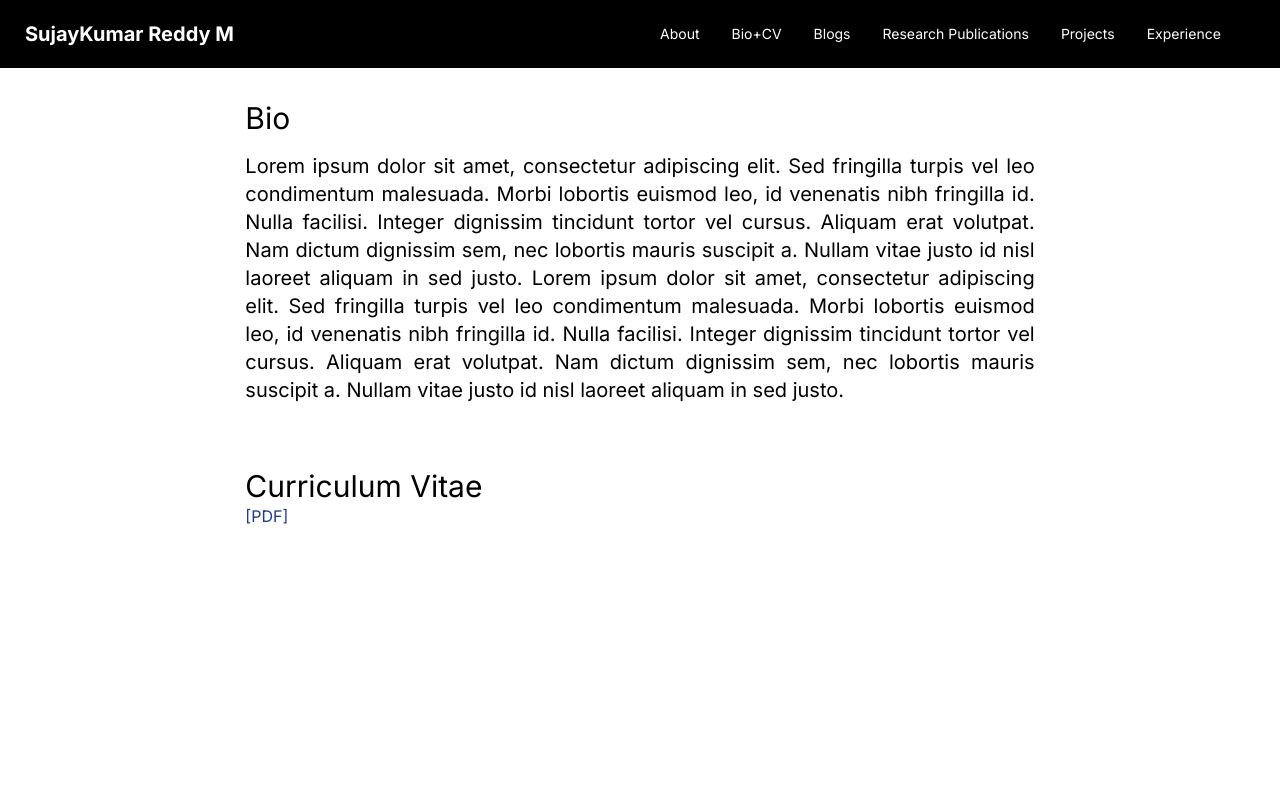
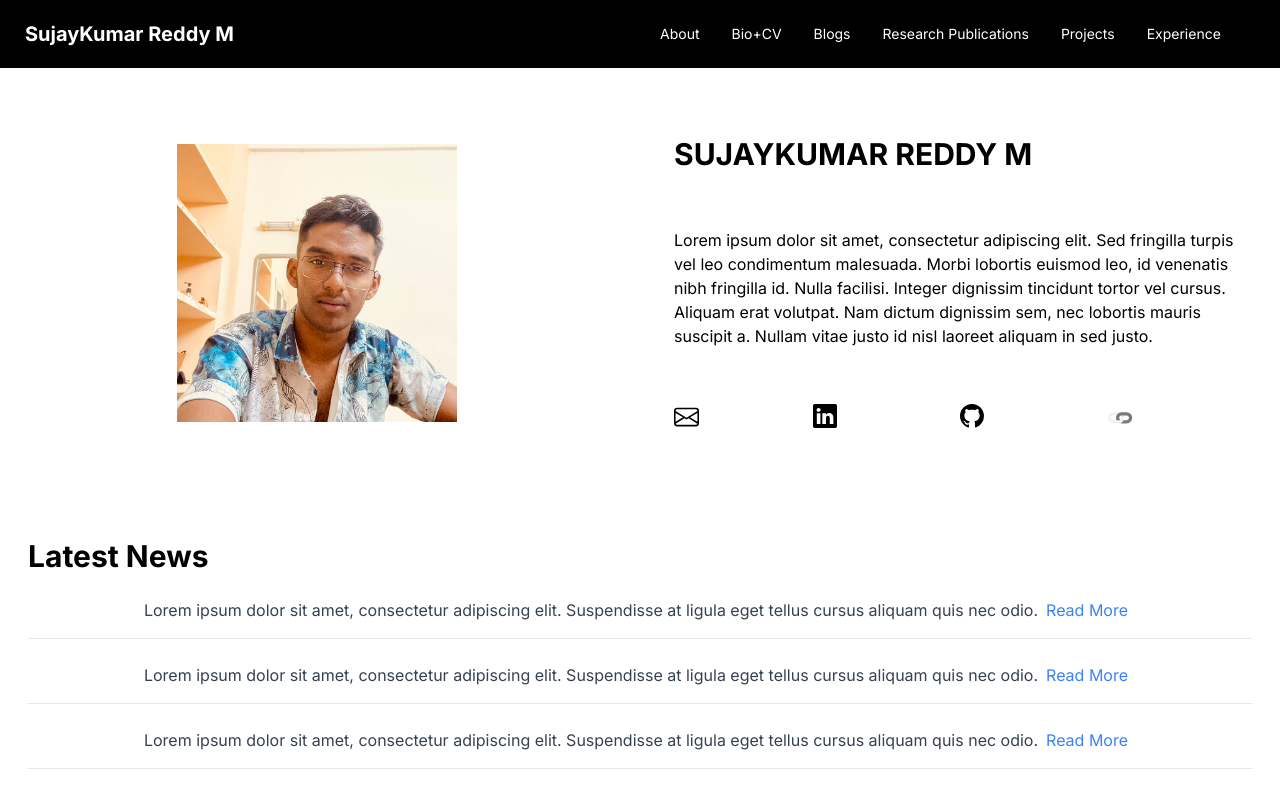
Before and after one commit to sujaykumarmag/pertfolio_site, a Next.js app: page / in a window 1280 px wide. Shown: the top 797 px of the page. Built offline with nearby package versions, Linux system fonts and the light colour scheme.

Commit message:
added Home

```diff
--- a/next.config.js
+++ b/next.config.js
@@ -1,4 +1,5 @@
 module.exports = {
     reactStrictMode: true,
     output: 'export',
+
   };
--- a/src/app/cv/page.js
+++ b/src/app/cv/page.js
@@ -13,7 +13,7 @@ export default function Bio() {
             const iframe = iframeRef.current;
             const windowHeight = window.innerHeight || document.documentElement.clientHeight;
             const iframeHeight = windowHeight - iframe.getBoundingClientRect().top;
-            iframe.style.height = `${3.7 * iframeHeight}px`;
+            iframe.style.height = `${3.8 * iframeHeight}px`;
         };
 
         setIframeHeight();
--- a/src/app/footer.js
+++ b/src/app/footer.js
@@ -9,12 +9,13 @@ const Footer = () => {
     return (
         <footer className="footer footer-center p-10 bg-black text-base-content ">
             <div>
-                <div className="grid grid-flow-col gap-4">
+                <div className="grid grid-flow-col gap-10">
                     <a href={`mailto:${'sujaykumar.reddym@gmail.com'}`}><svg xmlns="http://www.w3.org/2000/svg" width="25" height="26" fill="currentColor" class="bi bi-envelope" viewBox="0 0 16 16"> <path d="M0 4a2 2 0 0 1 2-2h12a2 2 0 0 1 2 2v8a2 2 0 0 1-2 2H2a2 2 0 0 1-2-2V4Zm2-1a1 1 0 0 0-1 1v.217l7 4.2 7-4.2V4a1 1 0 0 0-1-1H2Zm13 2.383-4.708 2.825L15 11.105V5.383Zm-.034 6.876-5.64-3.471L8 9.583l-1.326-.795-5.64 3.47A1 1 0 0 0 2 13h12a1 1 0 0 0 .966-.741ZM1 11.105l4.708-2.897L1 5.383v5.722Z" fill="white"></path> </svg></a>
                     <a href="https://www.linkedin.com/in/sujay1256/"><svg xmlns="http://www.w3.org/2000/svg" width="24" height="24" fill="currentColor" class="bi bi-linkedin" viewBox="0 0 16 16" id="IconChangeColor"> <path d="M0 1.146C0 .513.526 0 1.175 0h13.65C15.474 0 16 .513 16 1.146v13.708c0 .633-.526 1.146-1.175 1.146H1.175C.526 16 0 15.487 0 14.854V1.146zm4.943 12.248V6.169H2.542v7.225h2.401zm-1.2-8.212c.837 0 1.358-.554 1.358-1.248-.015-.709-.52-1.248-1.342-1.248-.822 0-1.359.54-1.359 1.248 0 .694.521 1.248 1.327 1.248h.016zm4.908 8.212V9.359c0-.216.016-.432.08-.586.173-.431.568-.878 1.232-.878.869 0 1.216.662 1.216 1.634v3.865h2.401V9.25c0-2.22-1.184-3.252-2.764-3.252-1.274 0-1.845.7-2.165 1.193v.025h-.016a5.54 5.54 0 0 1 .016-.025V6.169h-2.4c.03.678 0 7.225 0 7.225h2.4z" id="mainIconPathAttribute" fill="#ffffff" stroke-width="0" stroke="#ff0000"></path> </svg></a>
                     <a href="https://github.com/sujaykumarmag"><svg xmlns="http://www.w3.org/2000/svg" width="24" height="24" fill="currentColor" class="bi bi-github" viewBox="0 0 16 16"> <path d="M8 0C3.58 0 0 3.58 0 8c0 3.54 2.29 6.53 5.47 7.59.4.07.55-.17.55-.38 0-.19-.01-.82-.01-1.49-2.01.37-2.53-.49-2.69-.94-.09-.23-.48-.94-.82-1.13-.28-.15-.68-.52-.01-.53.63-.01 1.08.58 1.23.82.72 1.21 1.87.87 2.33.66.07-.52.28-.87.51-1.07-1.78-.2-3.64-.89-3.64-3.95 0-.87.31-1.59.82-2.15-.08-.2-.36-1.02.08-2.12 0 0 .67-.21 2.2.82.64-.18 1.32-.27 2-.27.68 0 1.36.09 2 .27 1.53-1.04 2.2-.82 2.2-.82.44 1.1.16 1.92.08 2.12.51.56.82 1.27.82 2.15 0 3.07-1.87 3.75-3.65 3.95.29.25.54.73.54 1.48 0 1.07-.01 1.93-.01 2.2 0 .21.15.46.55.38A8.012 8.012 0 0 0 16 8c0-4.42-3.58-8-8-8z" fill="white"></path> </svg></a>
                     <a href="https://orcid.org/0009-0000-4604-2490"><svg xmlns="http://www.w3.org/2000/svg" width="26" height="26" fill="currentColor" class="bi bi-link" viewBox="0 0 16 16" id="IconChangeColor"> <path d="M6.354 5.5H4a3 3 0 0 0 0 6h3a3 3 0 0 0 2.83-4H9c-.086 0-.17.01-.25.031A2 2 0 0 1 7 10.5H4a2 2 0 1 1 0-4h1.535c.218-.376.495-.714.82-1z" id="mainIconPathAttribute" fill="#ffffff" stroke-width="0.1" stroke="#7a7a7a"></path> <path d="M9 5.5a3 3 0 0 0-2.83 4h1.098A2 2 0 0 1 9 6.5h3a2 2 0 1 1 0 4h-1.535a4.02 4.02 0 0 1-.82 1H12a3 3 0 1 0 0-6H9z" id="mainIconPathAttribute" fill="#ffffff" stroke="#7a7a7a"></path> </svg></a>
                 </div>
+                <p className='text-white p-5 '>Motivated by <a href="https://www.tescafitzgerald.com" className='hover:underline'>Tesca Fitzerald</a></p>
             </div>
         </footer>
     );
--- /dev/null
+++ b/src/app/home/intro.js
@@ -0,0 +1,32 @@
+"use client";
+import React from "react";
+import Image from 'next/image';
+import Links from "./links";
+function Intro() {
+  return (
+    <section className="bg-white py-10">
+      <div className="container mx-auto grid grid-cols-1 md:grid-cols-2 gap-3">
+        <div className="flex items-center justify-center md:justify-center">
+          <div className="w-84 h-84">
+            <img src="/assets/profile.jpeg" alt="Profile Image" width={280} height={256} />
+          </div>
+        </div>
+        <div className="flex flex-col justify-center p-3">
+          <h2 className="text-3xl font-bold mb-6 p-4">SUJAYKUMAR REDDY M</h2>
+          <h2 className="mb-6 p-4">
+            Lorem ipsum dolor sit amet, consectetur adipiscing elit. Sed fringilla turpis vel leo condimentum malesuada.
+            Morbi lobortis euismod leo, id venenatis nibh fringilla id. Nulla facilisi. Integer dignissim tincidunt
+            tortor vel cursus. Aliquam erat volutpat. Nam dictum dignissim sem, nec lobortis mauris suscipit a. Nullam
+            vitae justo id nisl laoreet aliquam in sed justo.
+          </h2>
+
+          <Links />
+
+
+        </div>
+      </div>
+    </section>
+  );
+}
+
+export default Intro;
--- /dev/null
+++ b/src/app/home/links.js
@@ -0,0 +1,27 @@
+"use client";
+import React from "react";
+
+export default function Links(){
+    return(
+        <div>
+                <div className="flex justify-between p-4">
+
+
+
+                    <div className="w-1/4"><a  href={`mailto:${'sujaykumar.reddym@gmail.com'}`}><svg xmlns="http://www.w3.org/2000/svg" width="25" height="26" fill="currentColor" class="bi bi-envelope" viewBox="0 0 16 16"> <path d="M0 4a2 2 0 0 1 2-2h12a2 2 0 0 1 2 2v8a2 2 0 0 1-2 2H2a2 2 0 0 1-2-2V4Zm2-1a1 1 0 0 0-1 1v.217l7 4.2 7-4.2V4a1 1 0 0 0-1-1H2Zm13 2.383-4.708 2.825L15 11.105V5.383Zm-.034 6.876-5.64-3.471L8 9.583l-1.326-.795-5.64 3.47A1 1 0 0 0 2 13h12a1 1 0 0 0 .966-.741ZM1 11.105l4.708-2.897L1 5.383v5.722Z" fill="black"></path> </svg>
+
+
+                    </a></div>
+
+
+
+
+                    <a className="w-1/4 bg-black-500 -ml-2" href="https://www.linkedin.com/in/sujay1256/"><svg xmlns="http://www.w3.org/2000/svg" width="24" height="24" fill="currentColor" class="bi bi-linkedin" viewBox="0 0 16 16" id="IconChangeColor"> <path d="M0 1.146C0 .513.526 0 1.175 0h13.65C15.474 0 16 .513 16 1.146v13.708c0 .633-.526 1.146-1.175 1.146H1.175C.526 16 0 15.487 0 14.854V1.146zm4.943 12.248V6.169H2.542v7.225h2.401zm-1.2-8.212c.837 0 1.358-.554 1.358-1.248-.015-.709-.52-1.248-1.342-1.248-.822 0-1.359.54-1.359 1.248 0 .694.521 1.248 1.327 1.248h.016zm4.908 8.212V9.359c0-.216.016-.432.08-.586.173-.431.568-.878 1.232-.878.869 0 1.216.662 1.216 1.634v3.865h2.401V9.25c0-2.22-1.184-3.252-2.764-3.252-1.274 0-1.845.7-2.165 1.193v.025h-.016a5.54 5.54 0 0 1 .016-.025V6.169h-2.4c.03.678 0 7.225 0 7.225h2.4z" id="mainIconPathAttribute" fill="black" stroke-width="0" stroke="#ff0000"></path> </svg></a>
+
+
+                    <a className="w-1/4" href="https://github.com/sujaykumarmag"><svg xmlns="http://www.w3.org/2000/svg" width="24" height="24" fill="currentColor" class="bi bi-github" viewBox="0 0 16 16"> <path d="M8 0C3.58 0 0 3.58 0 8c0 3.54 2.29 6.53 5.47 7.59.4.07.55-.17.55-.38 0-.19-.01-.82-.01-1.49-2.01.37-2.53-.49-2.69-.94-.09-.23-.48-.94-.82-1.13-.28-.15-.68-.52-.01-.53.63-.01 1.08.58 1.23.82.72 1.21 1.87.87 2.33.66.07-.52.28-.87.51-1.07-1.78-.2-3.64-.89-3.64-3.95 0-.87.31-1.59.82-2.15-.08-.2-.36-1.02.08-2.12 0 0 .67-.21 2.2.82.64-.18 1.32-.27 2-.27.68 0 1.36.09 2 .27 1.53-1.04 2.2-.82 2.2-.82.44 1.1.16 1.92.08 2.12.51.56.82 1.27.82 2.15 0 3.07-1.87 3.75-3.65 3.95.29.25.54.73.54 1.48 0 1.07-.01 1.93-.01 2.2 0 .21.15.46.55.38A8.012 8.012 0 0 0 16 8c0-4.42-3.58-8-8-8z" fill="black"></path> </svg></a>
+                    <a className="w-1/4" href="https://orcid.org/0009-0000-4604-2490"><svg xmlns="http://www.w3.org/2000/svg" width="26" height="26" fill="currentColor" class="bi bi-link" viewBox="0 0 16 16" id="IconChangeColor"> <path d="M6.354 5.5H4a3 3 0 0 0 0 6h3a3 3 0 0 0 2.83-4H9c-.086 0-.17.01-.25.031A2 2 0 0 1 7 10.5H4a2 2 0 1 1 0-4h1.535c.218-.376.495-.714.82-1z" id="mainIconPathAttribute" fill="#ffffff" stroke-width="0.1" stroke="#7a7a7a"></path> <path d="M9 5.5a3 3 0 0 0-2.83 4h1.098A2 2 0 0 1 9 6.5h3a2 2 0 1 1 0 4h-1.535a4.02 4.02 0 0 1-.82 1H12a3 3 0 1 0 0-6H9z" id="mainIconPathAttribute" fill="black" stroke="#7a7a7a"></path> </svg></a>
+                </div>
+            </div>
+    )
+}
--- /dev/null
+++ b/src/app/home/main.js
@@ -0,0 +1,14 @@
+"use client";
+import React from "react";
+import NewsSection from "./news";
+import Intro from "./intro";
+
+export default function Main(){
+    return(
+        <section>
+            <Intro />
+            <NewsSection />
+        </section>
+    )
+
+}
--- /dev/null
+++ b/src/app/home/news-content.json
@@ -0,0 +1,45 @@
+[
+    {
+      "title": "Title of the News 1",
+      "date": "July 15, 2023",
+      "description": "Lorem ipsum dolor sit amet, consectetur adipiscing elit. Suspendisse at ligula eget tellus cursus aliquam quis nec odio."
+    },
+    {
+      "title": "Title of the News 2",
+      "date": "July 20, 2023",
+      "description": "Lorem ipsum dolor sit amet, consectetur adipiscing elit. Suspendisse at ligula eget tellus cursus aliquam quis nec odio."
+    },
+    {
+      "title": "Title of the News 3",
+      "date": "July 25, 2023",
+      "description": "Lorem ipsum dolor sit amet, consectetur adipiscing elit. Suspendisse at ligula eget tellus cursus aliquam quis nec odio."
+    }, {
+      "title": "Title of the News 1",
+      "date": "July 15, 2023",
+      "description": "Lorem ipsum dolor sit amet, consectetur adipiscing elit. Suspendisse at ligula eget tellus cursus aliquam quis nec odio."
+    },
+    {
+      "title": "Title of the News 2",
+      "date": "July 20, 2023",
+      "description": "Lorem ipsum dolor sit amet, consectetur adipiscing elit. Suspendisse at ligula eget tellus cursus aliquam quis nec odio."
+    },
+    {
+      "title": "Title of the News 3",
+      "date": "July 25, 2023",
+      "description": "Lorem ipsum dolor sit amet, consectetur adipiscing elit. Suspendisse at ligula eget tellus cursus aliquam quis nec odio."
+    }, {
+      "title": "Title of the News 1",
+      "date": "July 15, 2023",
+      "description": "Lorem ipsum dolor sit amet, consectetur adipiscing elit. Suspendisse at ligula eget tellus cursus aliquam quis nec odio."
+    },
+    {
+      "title": "Title of the News 2",
+      "date": "July 20, 2023",
+      "description": "Lorem ipsum dolor sit amet, consectetur adipiscing elit. Suspendisse at ligula eget tellus cursus aliquam quis nec odio."
+    },
+    {
+      "title": "Title of the News 3",
+      "date": "July 25, 2023",
+      "description": "Lorem ipsum dolor sit amet, consectetur adipiscing elit. Suspendisse at ligula eget tellus cursus aliquam quis nec odio."
+    }
+  ]
--- /dev/null
+++ b/src/app/home/news.js
@@ -0,0 +1,29 @@
+"use client";
+
+import React, { useEffect, useRef } from 'react';
+import Image from 'next/image';
+import newsData from './news-content.json';
+
+
+function NewsSection() {
+    return (
+      <section className="py-10 bg-white text-black p-7 justify-content-center">
+      <h2 className="text-3xl font-bold mb-6 text-left lg:text-left">Latest News</h2>
+        <div className="container mx-auto text-center">
+
+          <div className="space-y-6">
+            {newsData.map((newsItem, index) => (
+              <div key={index} className="border-b pb-4">
+                <p className="text-gray-700">{newsItem.description}
+                <a href="#" className="text-blue-500 hover:underline mt-2 p-2">
+                    Read More
+                </a></p>
+              </div>
+            ))}
+          </div>
+        </div>
+      </section>
+    );
+  }
+
+  export default NewsSection;
--- a/src/app/page.js
+++ b/src/app/page.js
@@ -2,6 +2,7 @@ import Image from 'next/image'
 import Header from './header'
 import Footer from './footer'
 import Bio from './cv/page'
+import Main from './home/main'
 
 
 export default function Home() {
@@ -10,7 +11,7 @@ export default function Home() {
 
     <div className="bg-white text-black ">
       <Header />
-      <Bio />
+      <Main />
       <Footer />
 
     </div>
```
Also changed, not shown: public/assets/profile.jpeg (added).
